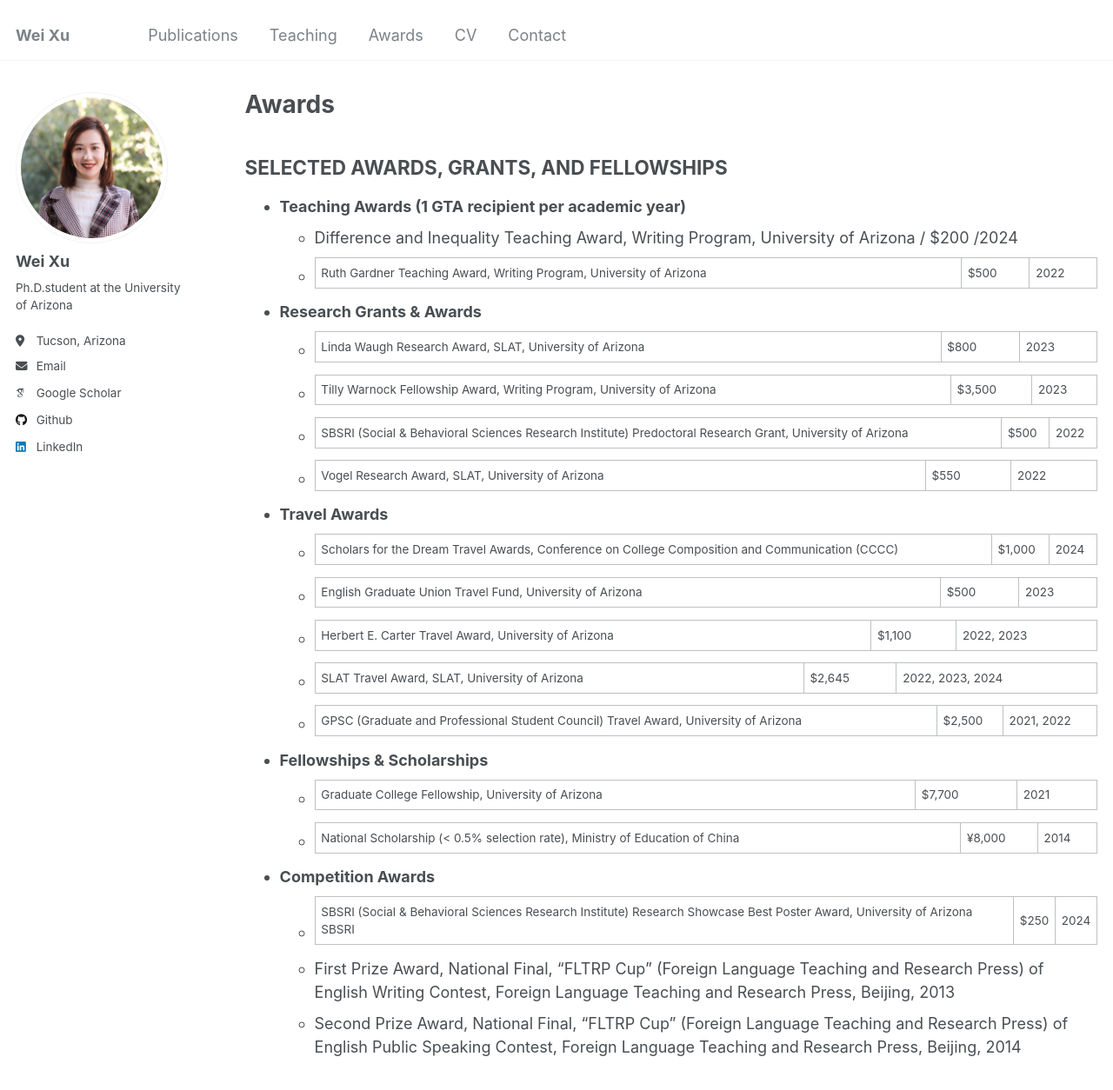
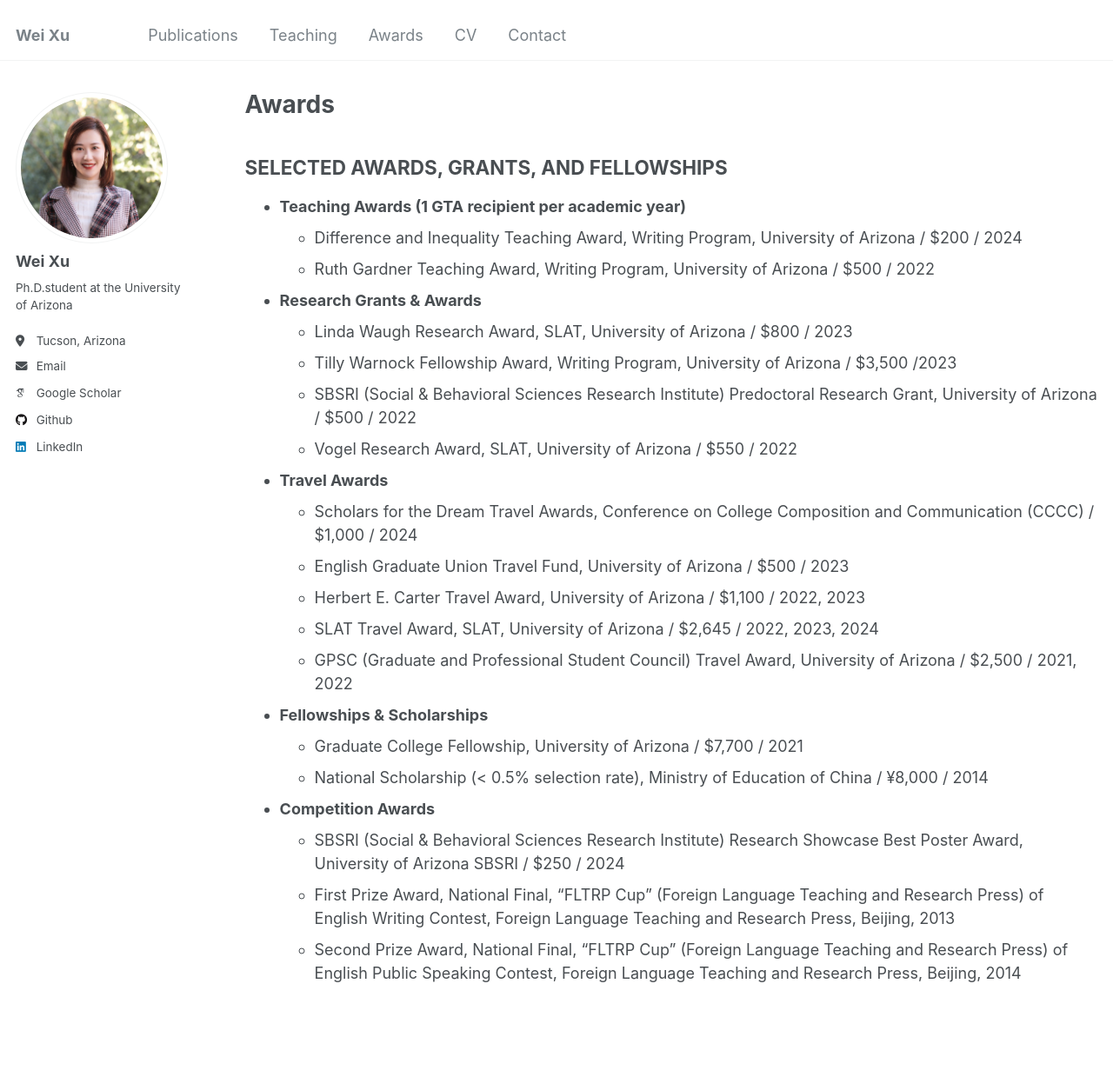
Before and after one commit to weixu-vivian/weixu-vivian.github.io, a Jekyll site: the page built from _pages/awards.md, in a window 1280 px wide and 1400 px high. Shown: the top 1254 px of the window at 87% size. Built offline with Jekyll 4.4.1, drawn with Linux system fonts in a browser that asks for light colours; some web fonts are replaced.

```diff
--- a/_pages/awards.md
+++ b/_pages/awards.md
@@ -9,23 +9,23 @@ author_profile: true
 ## SELECTED AWARDS, GRANTS, AND FELLOWSHIPS
 
 * **Teaching Awards (1 GTA recipient per academic year)**
-  *  Difference and Inequality Teaching Award, Writing Program, University of Arizona / $200 /2024
-  *  Ruth Gardner Teaching Award, Writing Program, University of Arizona | $500 |2022
+  *  Difference and Inequality Teaching Award, Writing Program, University of Arizona / $200 / 2024
+  *  Ruth Gardner Teaching Award, Writing Program, University of Arizona / $500 / 2022
 * **Research Grants & Awards**
-  *  Linda Waugh Research Award, SLAT, University of Arizona | $800 |2023
-  *  Tilly Warnock Fellowship Award, Writing Program, University of Arizona | $3,500 |2023
-  *  SBSRI (Social & Behavioral Sciences Research Institute) Predoctoral Research Grant, University of Arizona | $500 |2022
-  *  Vogel Research Award, SLAT, University of Arizona | $550 |2022
+  *  Linda Waugh Research Award, SLAT, University of Arizona / $800 / 2023
+  *  Tilly Warnock Fellowship Award, Writing Program, University of Arizona / $3,500 /2023
+  *  SBSRI (Social & Behavioral Sciences Research Institute) Predoctoral Research Grant, University of Arizona / $500 / 2022
+  *  Vogel Research Award, SLAT, University of Arizona / $550 / 2022
 * **Travel Awards**
-  *  Scholars for the Dream Travel Awards, Conference on College Composition and Communication (CCCC)| $1,000 |2024
-  *  English Graduate Union Travel Fund, University of Arizona | $500 |2023
-  *  Herbert E. Carter Travel Award, University of Arizona | $1,100 |2022, 2023
-  *  SLAT Travel Award, SLAT, University of Arizona | $2,645 |2022, 2023, 2024
-  *  GPSC (Graduate and Professional Student Council) Travel Award, University of Arizona | $2,500 |2021, 2022
+  *  Scholars for the Dream Travel Awards, Conference on College Composition and Communication (CCCC) / $1,000 / 2024
+  *  English Graduate Union Travel Fund, University of Arizona / $500 / 2023
+  *  Herbert E. Carter Travel Award, University of Arizona / $1,100 / 2022, 2023
+  *  SLAT Travel Award, SLAT, University of Arizona / $2,645 / 2022, 2023, 2024
+  *  GPSC (Graduate and Professional Student Council) Travel Award, University of Arizona / $2,500 / 2021, 2022
 * **Fellowships & Scholarships**
-  *  Graduate College Fellowship, University of Arizona | $7,700 | 2021
-  *  National Scholarship (< 0.5% selection rate), Ministry of Education of China| ¥8,000 |2014
+  *  Graduate College Fellowship, University of Arizona / $7,700 / 2021
+  *  National Scholarship (< 0.5% selection rate), Ministry of Education of China / ¥8,000 / 2014
 * **Competition Awards**
-  *  SBSRI (Social & Behavioral Sciences Research Institute) Research Showcase Best Poster Award, University of Arizona SBSRI | $250 |2024
+  *  SBSRI (Social & Behavioral Sciences Research Institute) Research Showcase Best Poster Award, University of Arizona SBSRI / $250 / 2024
   *  First Prize Award, National Final, “FLTRP Cup” (Foreign Language Teaching and Research Press) of English Writing Contest, Foreign Language Teaching and Research Press, Beijing, 2013
   *  Second Prize Award, National Final, “FLTRP Cup” (Foreign Language Teaching and Research Press) of English Public Speaking Contest, Foreign Language Teaching and Research Press, Beijing, 2014
```
